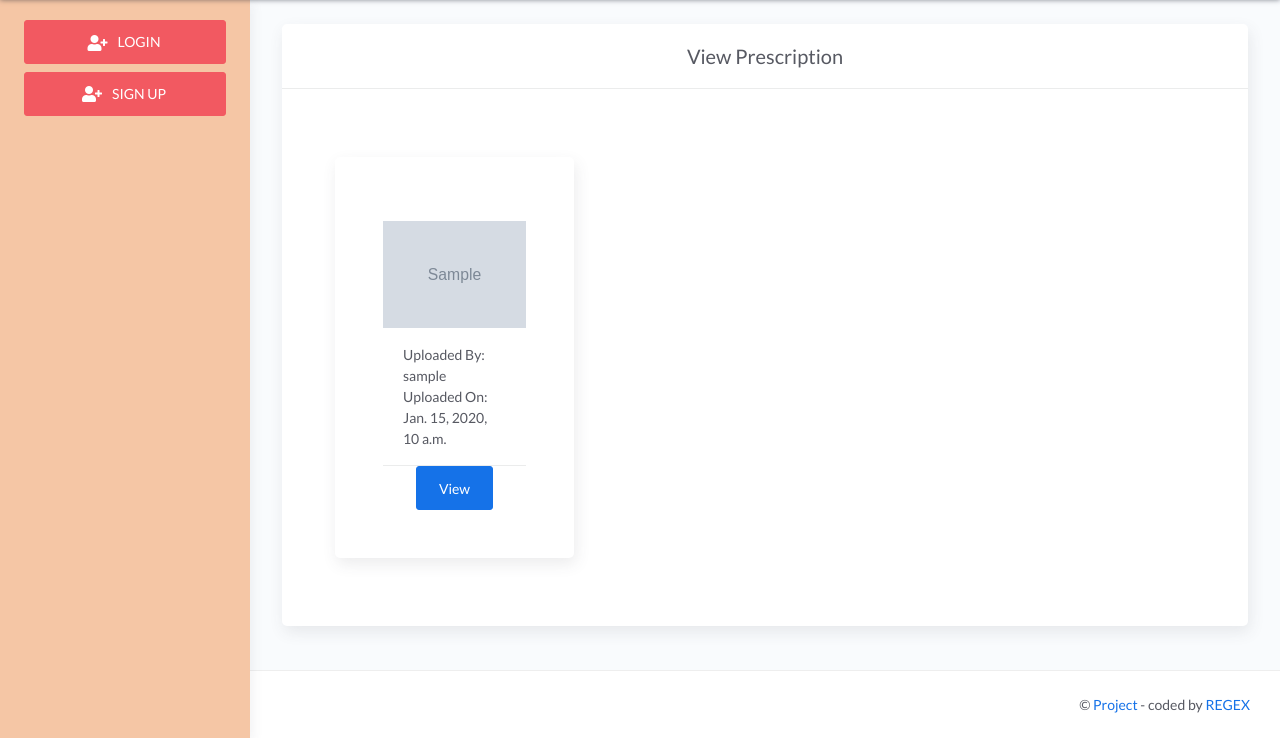
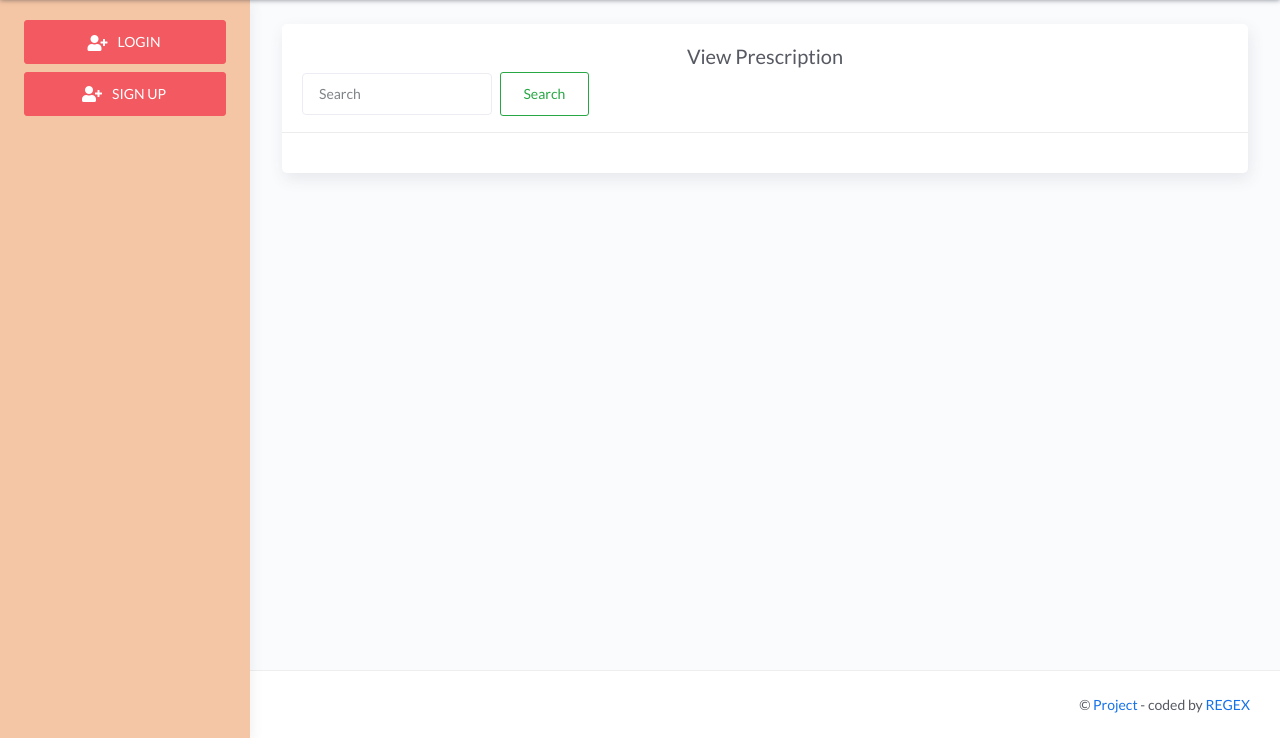
Before and after one commit to adityarajsahu/Medecoder, a Django app: template templates/pages/viewPrescription.html in a window 1280 px wide. Shown: the part 62-800 px from the top of the page. Run offline with Django 4.2, Linux system fonts and the light colour scheme; the template is opened without the code that fills it: most values are stand-ins (such as "Sample title", 1, 10 or a date in 2020); grey boxes marked "Sample" are stand-in pictures; data that the repository does not hold is empty; some libraries are stand-ins or nearby versions.

Commit message:
search feature added

```diff
--- a/prescription/views.py
+++ b/prescription/views.py
@@ -46,8 +46,11 @@ def uploadPrescription(request):
 def viewPrescription(request):
 
     if request.user.is_authenticated:
+        search = request.POST.get('search','')
+
         data = {
             'prescriptions' : Prescription.objects.all(),
+            'searched' : search
         }
         return render(request, 'pages/viewPrescription.html', context=data)
     else:
@@ -58,6 +61,7 @@ digitised_prescriptionPdf_dir ='DigitizedPrescriptionPdf/'
 
 def visualizeAnnotation(request, prescription_id):
     if request.user.is_authenticated:
+
         annotations = None
         prescription = Prescription.objects.get(id=prescription_id)
         annotations = prescription.annotation
--- a/templates/pages/viewPrescription.html
+++ b/templates/pages/viewPrescription.html
@@ -14,11 +14,15 @@
           <div class="card">
             <div class="card-header text-center">
               <h4 class="card-title">View Prescription</h4>
+              <form class="form-inline" action="/viewPrescription/" method="post">
+              {% csrf_token %}
+                <input class="form-control mr-sm-2" type="search" name="search" placeholder="Search" aria-label="Search">
+                <button class="btn btn-outline-success my-2 my-sm-0" type="submit">Search</button>
+              </form>
             </div>
-
             <div class="card-body row">
-
               {% for prescription in prescriptions %}
+                {% if prescription.uploaded_by.username == searched %}
                 <div class="card col-md-3 p-5 m-5">
                   <div class="card-img mt-3">
                     <img width="100%" alt="prescription_img" src="{{prescription.image.url}}">
@@ -31,6 +35,7 @@
                     <button class="btn btn-primary">View</button>
                   </a>
                 </div>
+                {% endif %}
               {% endfor %}
             </div>
           </div>
```
